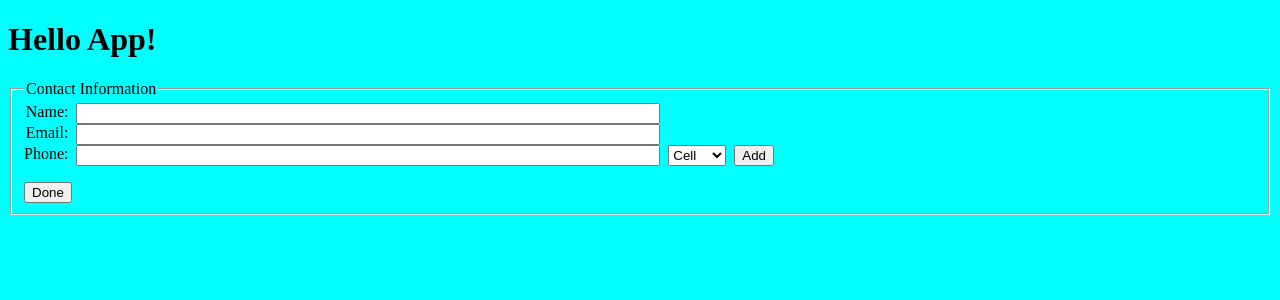
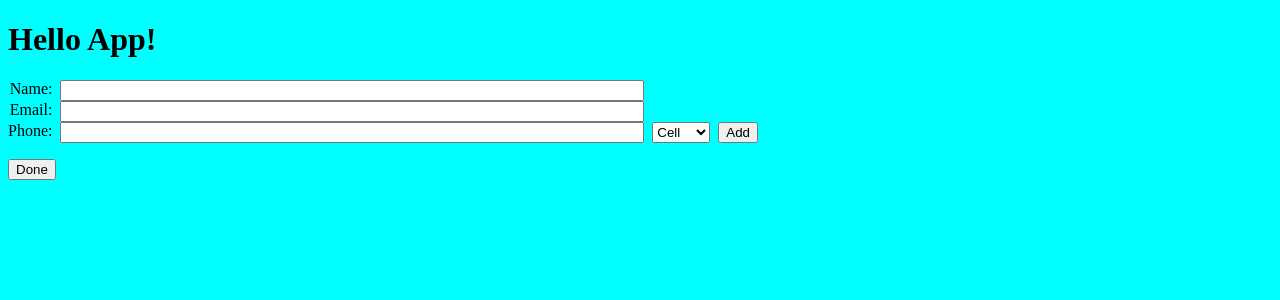
Before and after one commit to gitdingus/cv-application, a React app: page / in a window 1280 px wide. Shown: the top 300 px of the page. Built offline with nearby package versions, Linux system fonts and the light colour scheme.

Commit message:
Wrap in div instead of fieldset

```diff
--- a/src/components/contact-info/Edit.jsx
+++ b/src/components/contact-info/Edit.jsx
@@ -99,8 +99,7 @@ class Edit extends React.Component {
     } = this.state;
 
     return (
-      <fieldset>
-        <legend>Contact Information</legend>
+      <div>
         <div className={styles.contactInfo}>
           <label htmlFor="name">Name:</label>
           <input id="name" type="text" onChange={this.nameChanged} value={name} />
@@ -122,7 +121,7 @@ class Edit extends React.Component {
           </div>
         </div>
         <button type="button" onClick={this.submit}>Done</button>
-      </fieldset>
+      </div>
     );
   }
 }
```
